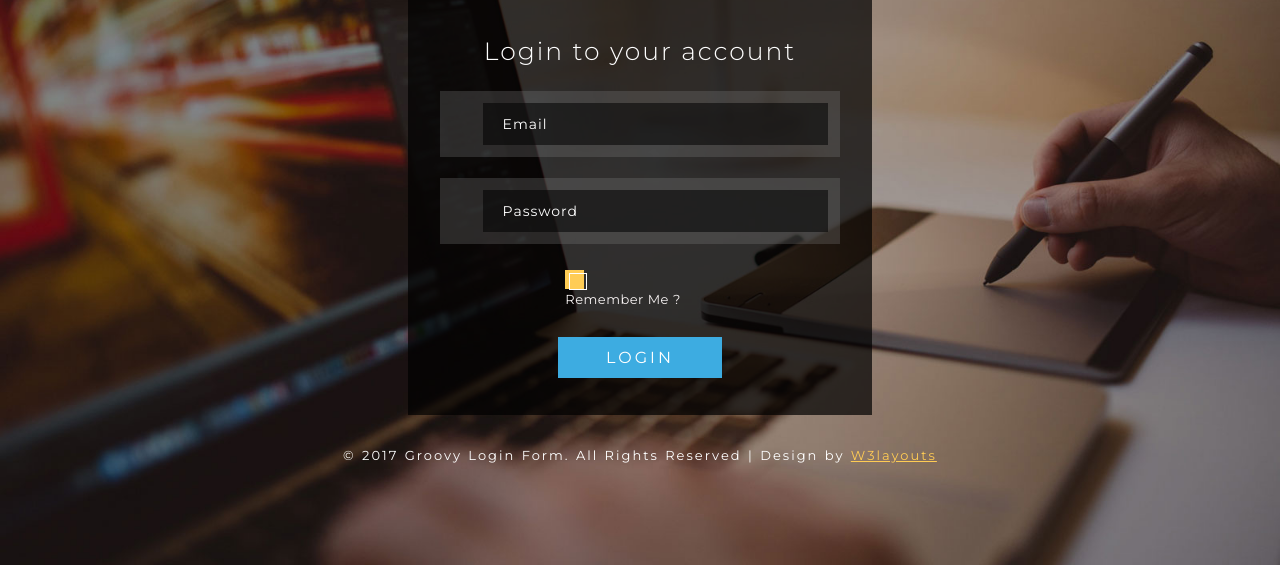
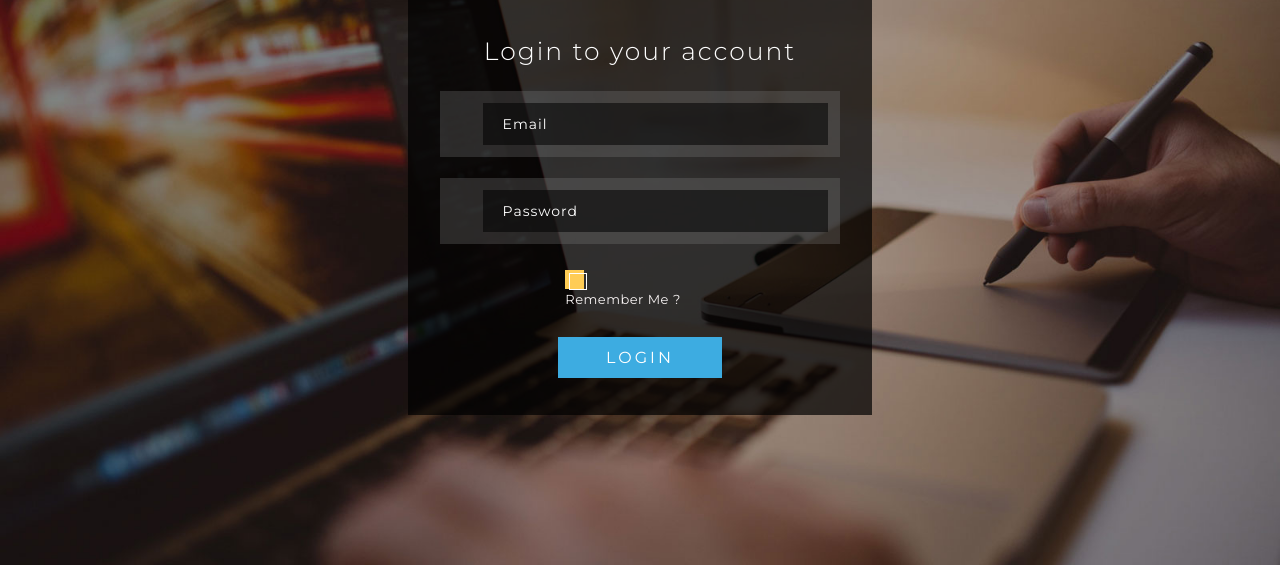
Before and after one commit to ThaSami/programmingclub, a Flask app: page /login in a window 1280 px wide. Shown: the part 235-800 px from the top of the page. Run offline with Flask 2, Linux system fonts and the light colour scheme; some libraries are stand-ins or nearby versions.

Commit message:
Update login.html

```diff
--- a/templates/login.html
+++ b/templates/login.html
@@ -904,15 +904,8 @@ input.checkbox:checked:after {
 			</div>
 			<input type="submit" value="Login" />
 		</form>
-		<!--// main-w3layouts-form -->
 
 		<!--// Social icons -->
 	</div>
-	<!--// Main-Content-->
-	<!-- copyright -->
-	<div class="copyright-w3-agile">
-		<p>&copy; 2017 Groovy Login Form. All Rights Reserved | Design by <a href="http://w3layouts.com/" target="_blank">W3layouts</a>			</p>
-	</div>
-	<!--// copyright -->
-	<!--//background-->
+
 {% endblock %}
```
